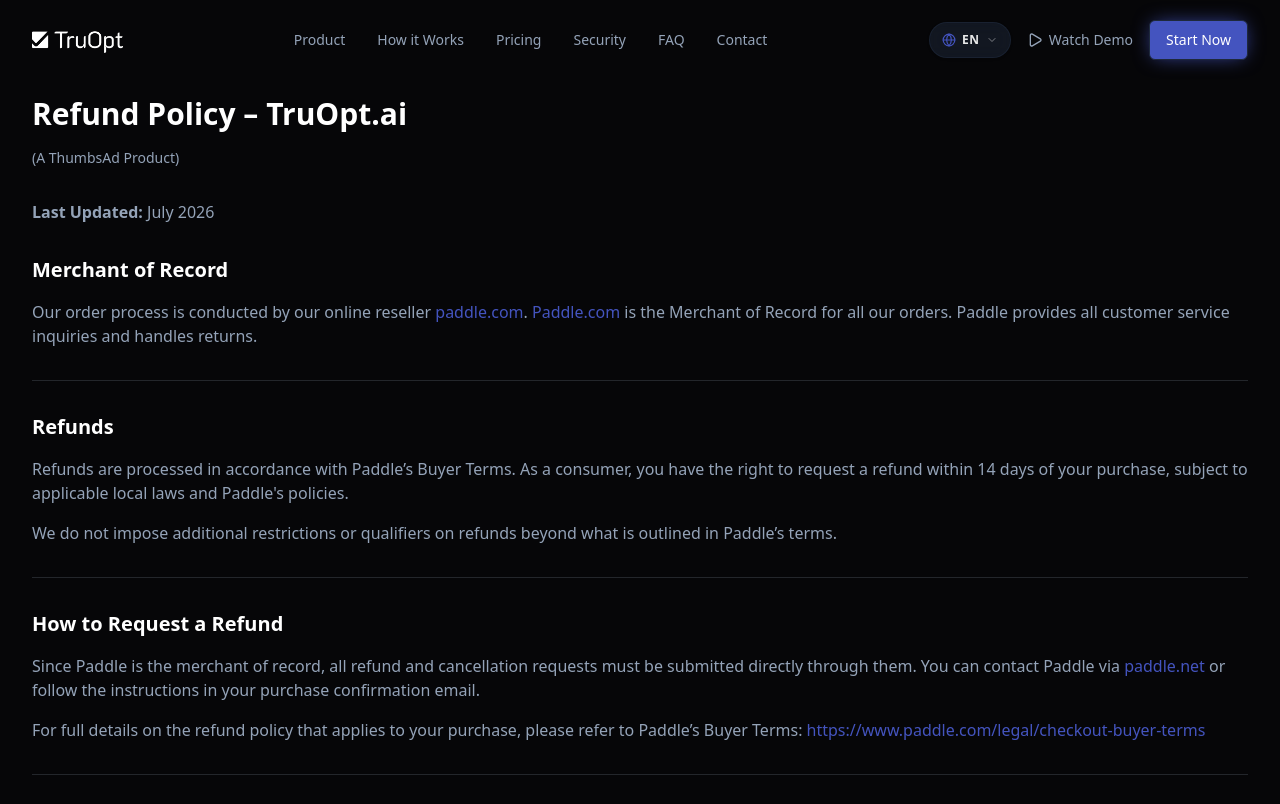
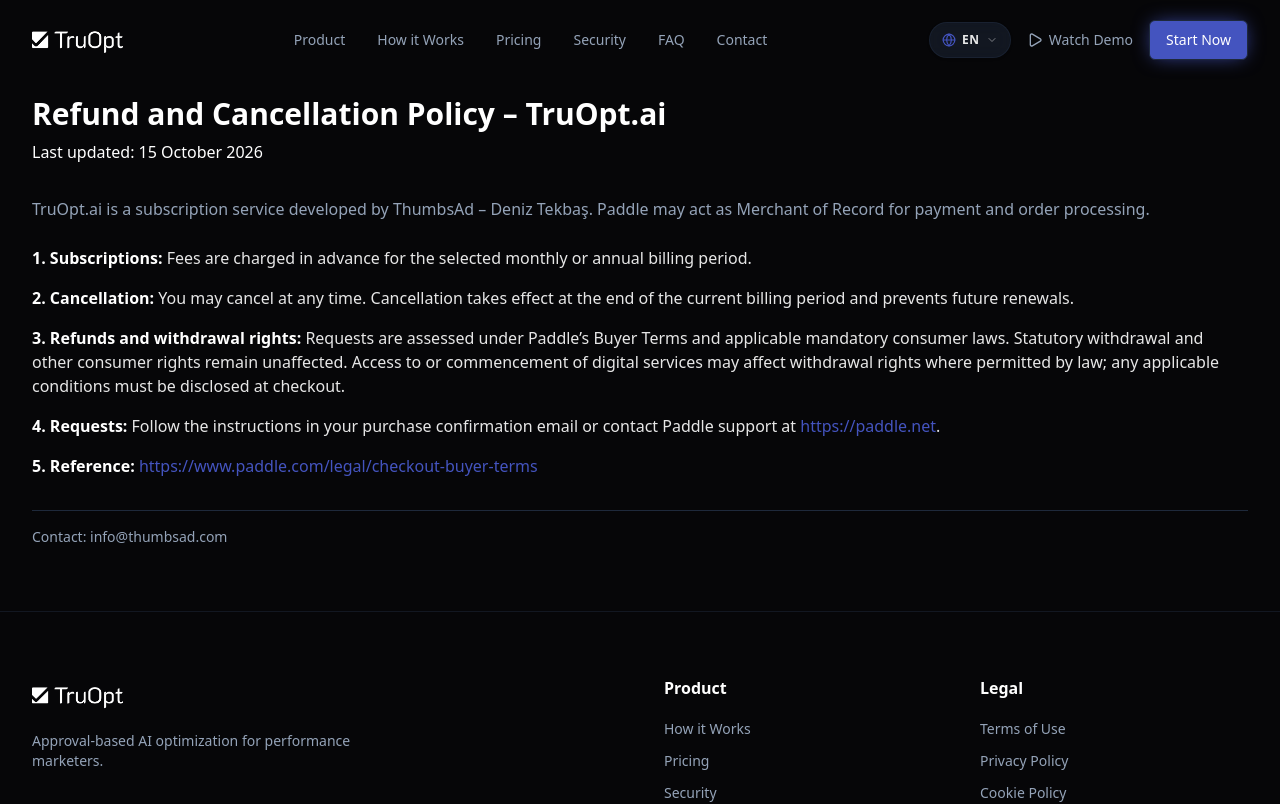
Before and after one commit to tekbasdeniz/truopt-v1-landing, a Next.js app: page /en/refund-policy in a window 1280 px wide. Shown: the top 804 px of the page. Built offline with nearby package versions, Linux system fonts and the light colour scheme.

Commit message:
docs(legal): update legal pages (refund policy, kvkk, privacy, cookies, terms) per revision document

```diff
--- a/components/legal/en/refund-policy-content.tsx
+++ b/components/legal/en/refund-policy-content.tsx
@@ -3,62 +3,36 @@
 export const RefundPolicyContentEN = () => {
     return (
         <div className="prose prose-invert max-w-none text-muted-foreground">
-            <h1 className="text-3xl font-bold text-foreground mb-4">Refund Policy – TruOpt.ai</h1>
-            <p className="text-sm mb-8">(A ThumbsAd Product)</p>
+            <h1 className="text-3xl font-bold text-foreground mb-2">Refund and Cancellation Policy – TruOpt.ai</h1>
+            <p className="mb-8 font-medium text-foreground">Last updated: 15 October 2026</p>
 
-            <p className="mb-6">
-                <strong>Last Updated:</strong> July 2026
+            <p className="mb-6 leading-relaxed">
+                TruOpt.ai is a subscription service developed by ThumbsAd – Deniz Tekbaş. Paddle may act as Merchant of Record for payment and order processing.
             </p>
 
-            <h2 className="text-xl font-semibold text-foreground mt-8 mb-4">Merchant of Record</h2>
-            <p className="mb-4">
-                Our order process is conducted by our online reseller{' '}
+            <div className="space-y-4 mb-8 text-foreground/90">
+                <p>
+                    <strong className="text-foreground">1. Subscriptions:</strong> Fees are charged in advance for the selected monthly or annual billing period.
+                </p>
+                <p>
+                    <strong className="text-foreground">2. Cancellation:</strong> You may cancel at any time. Cancellation takes effect at the end of the current billing period and prevents future renewals.
+                </p>
+                <p>
+                    <strong className="text-foreground">3. Refunds and withdrawal rights:</strong> Requests are assessed under Paddle’s Buyer Terms and applicable mandatory consumer laws. Statutory withdrawal and other consumer rights remain unaffected. Access to or commencement of digital services may affect withdrawal rights where permitted by law; any applicable conditions must be disclosed at checkout.
+                </p>
+                <p>
+                    <strong className="text-foreground">4. Requests:</strong> Follow the instructions in your purchase confirmation email or contact Paddle support at{' '}
                     <a
-                    href="https://www.paddle.com"
+                        href="https://paddle.net"
                         target="_blank"
                         rel="noopener noreferrer"
                         className="text-primary hover:underline"
                     >
-                    paddle.com
-                </a>.{' '}
-                <a
-                    href="https://www.paddle.com"
-                    target="_blank"
-                    rel="noopener noreferrer"
-                    className="text-primary hover:underline"
-                >
-                    Paddle.com
-                </a>{' '}
-                is the Merchant of Record for all our orders. Paddle provides all customer service inquiries and handles returns.
+                        https://paddle.net
+                    </a>.
                 </p>
-
-            <hr className="border-muted-foreground/20 my-8" />
-
-            <h2 className="text-xl font-semibold text-foreground mt-8 mb-4">Refunds</h2>
-            <p className="mb-4">
-                Refunds are processed in accordance with Paddle’s Buyer Terms. As a consumer, you have the right to request a refund within 14 days of your purchase, subject to applicable local laws and Paddle's policies.
-            </p>
-            <p className="mb-8">
-                We do not impose additional restrictions or qualifiers on refunds beyond what is outlined in Paddle’s terms.
-            </p>
-
-            <hr className="border-muted-foreground/20 my-8" />
-
-            <h2 className="text-xl font-semibold text-foreground mt-8 mb-4">How to Request a Refund</h2>
-            <p className="mb-4">
-                Since Paddle is the merchant of record, all refund and cancellation requests must be submitted directly through them. You can contact Paddle via{' '}
-                <a
-                    href="https://www.paddle.net"
-                    target="_blank"
-                    rel="noopener noreferrer"
-                    className="text-primary hover:underline"
-                >
-                    paddle.net
-                </a>{' '}
-                or follow the instructions in your purchase confirmation email.
-            </p>
-            <p className="mb-8">
-                For full details on the refund policy that applies to your purchase, please refer to Paddle’s Buyer Terms:{' '}
+                <p>
+                    <strong className="text-foreground">5. Reference:</strong>{' '}
                     <a
                         href="https://www.paddle.com/legal/checkout-buyer-terms"
                         target="_blank"
@@ -68,13 +42,11 @@
                         https://www.paddle.com/legal/checkout-buyer-terms
                     </a>
                 </p>
+            </div>
 
-            <hr className="border-muted-foreground/20 my-8" />
-
-            <h2 className="text-xl font-semibold text-foreground mt-8 mb-4">Cancellation</h2>
-            <p className="mb-4">
-                You may cancel your subscription at any time. Cancellation will take effect at the end of the current billing period.
-            </p>
+            <div className="pt-4 border-t border-border">
+                <p className="text-sm">Contact: info@thumbsad.com</p>
+            </div>
         </div>
     )
 }
--- a/components/legal/en/terms-of-use-content.tsx
+++ b/components/legal/en/terms-of-use-content.tsx
@@ -48,6 +48,11 @@
                 <li>You remain solely responsible for advertising spend, campaigns and compliance with ad platform policies</li>
                 <li>TruOpt.ai is not liable for lost profits, business interruption, ad platform penalties, account suspensions or campaign outcomes</li>
             </ul>
+
+            <h3 className="text-lg font-semibold text-foreground mt-6 mb-3">AI Recommendations and Action Permissions</h3>
+            <p className="mb-6">
+                TruOpt.ai generates recommendations from advertising performance data. Depending on the available product features, actions may be approved individually by users or executed under automation rules previously enabled by them. Such actions may change campaigns, bids or budgets in connected advertising accounts. No specific advertising outcome or return on investment is guaranteed. Rights and liabilities under mandatory applicable law remain unaffected.
+            </p>
 
             <h2 className="text-xl font-semibold text-foreground mt-8 mb-4">4. Acceptable Use</h2>
             <p className="mb-4">You agree not to:</p>
--- a/components/legal/tr/refund-policy-content.tsx
+++ b/components/legal/tr/refund-policy-content.tsx
@@ -3,35 +3,41 @@
 export const RefundPolicyContentTR = () => {
     return (
         <div className="prose prose-invert max-w-none text-muted-foreground">
-            <h1 className="text-3xl font-bold text-foreground mb-2">İade Politikası – TruOpt.ai</h1>
-            <p className="text-sm font-semibold text-primary mb-2">(Bir ThumbsAd Ürünü)</p>
-            <p className="mb-8 font-medium text-foreground">Son Güncelleme: Temmuz 2026</p>
+            <h1 className="text-3xl font-bold text-foreground mb-2">İade ve İptal Politikası – TruOpt.ai</h1>
+            <p className="mb-8 font-medium text-foreground">Son güncelleme: 15 Ekim 2026</p>
 
-            <h2 className="text-xl font-semibold text-foreground mt-8 mb-4">Kayıtlı Satıcı</h2>
-            <p className="mb-6">
-                Sipariş sürecimiz, çevrimiçi bayimiz olan paddle.com tarafından yürütülmektedir. Paddle.com, tüm siparişlerimiz için Kayıtlı Satıcıdır. Müşteri hizmetleri ile ilgili tüm talepler ve iadeler Paddle tarafından karşılanmaktadır.
+            <p className="mb-6 leading-relaxed">
+                TruOpt.ai, ThumbsAd – Deniz Tekbaş tarafından geliştirilen bir abonelik hizmetidir. Ödeme ve sipariş süreçlerinde Paddle, kayıtlı satıcı (Merchant of Record) olarak görev yapabilir.
             </p>
 
-            <h2 className="text-xl font-semibold text-foreground mt-8 mb-4">Para İadeleri</h2>
-            <p className="mb-4">
-                Para iadeleri, Paddle’ın Alıcı Şartları uyarınca gerçekleştirilir. Bir tüketici olarak, geçerli yerel yasalar ve Paddle’ın politikalarına tabi olmak kaydıyla, satın alma işleminizden itibaren 14 gün içinde para iadesi talep etme hakkına sahipsiniz.
-            </p>
-            <p className="mb-6">
-                Paddle’ın şartlarında belirtilenlerin ötesinde, para iadelerine ilişkin ek kısıtlamalar veya şartlar getirmiyoruz.
-            </p>
+            <div className="space-y-4 mb-8 text-foreground/90">
+                <p>
+                    <strong className="text-foreground">1. Abonelik:</strong> Ücretler seçilen aylık veya yıllık döneme göre peşin tahsil edilir.
+                </p>
+                <p>
+                    <strong className="text-foreground">2. İptal:</strong> Aboneliğinizi dilediğiniz zaman iptal edebilirsiniz. İptal, mevcut faturalandırma döneminin sonunda geçerli olur ve gelecek yenilemeler durdurulur.
+                </p>
+                <p>
+                    <strong className="text-foreground">3. İadeler ve cayma hakları:</strong> İade talepleri Paddle Satın Alıcı Koşulları ve uygulanabilir zorunlu tüketici mevzuatı çerçevesinde değerlendirilir. Kanuni cayma ve diğer tüketici hakları saklıdır. Dijital hizmete erişim veya hizmetin başlaması, ilgili hukuk kapsamında cayma hakkını etkileyebilir; bu durum ödeme sırasında açıkça belirtilmelidir.
+                </p>
+                <p>
+                    <strong className="text-foreground">4. Talep yöntemi:</strong> İade veya abonelik talepleri için satın alma onay e-postanızdaki yönergeleri izleyin ya da{' '}
+                    <a href="https://paddle.net" target="_blank" rel="noopener noreferrer" className="text-primary hover:underline">
+                        https://paddle.net
+                    </a>{' '}
+                    üzerinden Paddle destek ekibine başvurun.
+                </p>
+                <p>
+                    <strong className="text-foreground">5. Referans:</strong>{' '}
+                    <a href="https://www.paddle.com/legal/checkout-buyer-terms" target="_blank" rel="noopener noreferrer" className="text-primary hover:underline">
+                        https://www.paddle.com/legal/checkout-buyer-terms
+                    </a>
+                </p>
+            </div>
 
-            <h2 className="text-xl font-semibold text-foreground mt-8 mb-4">Geri Ödeme Talebinde Bulunma</h2>
-            <p className="mb-4">
-                Paddle, kayıtlı satıcı olduğu için tüm geri ödeme ve iptal taleplerinin doğrudan Paddle aracılığıyla iletilmesi gerekmektedir. Paddle ile <a href="https://paddle.net" target="_blank" rel="noopener noreferrer" className="text-primary hover:underline">paddle.net</a> üzerinden iletişime geçebilir veya satın alma onay e-postanızdaki talimatları takip edebilirsiniz.
-            </p>
-            <p className="mb-6">
-                Satın alma işleminiz için geçerli olan geri ödeme politikasının tüm ayrıntıları için lütfen Paddle’ın Alıcı Şartları’na bakınız: <a href="https://www.paddle.com/legal/checkout-buyer-terms" target="_blank" rel="noopener noreferrer" className="text-primary hover:underline">https://www.paddle.com/legal/checkout-buyer-terms</a>
-            </p>
-
-            <h2 className="text-xl font-semibold text-foreground mt-8 mb-4">İptal</h2>
-            <p className="mb-6">
-                Aboneliğinizi istediğiniz zaman iptal edebilirsiniz. İptal, mevcut fatura döneminin sonunda yürürlüğe girecektir.
-            </p>
+            <div className="pt-4 border-t border-border">
+                <p className="text-sm">İletişim: info@thumbsad.com</p>
+            </div>
         </div>
     )
 }
--- a/components/legal/tr/terms-of-use-content.tsx
+++ b/components/legal/tr/terms-of-use-content.tsx
@@ -48,6 +48,11 @@
                 <li>Reklam harcamaları, kampanyalar ve reklam platformu politikalarına uyum konusunda tüm sorumluluk size aittir</li>
                 <li>TruOpt.ai, kar kaybı, iş kesintisi, reklam platformu cezaları, hesap askıya alınmaları veya kampanya sonuçlarından sorumlu değildir</li>
             </ul>
+
+            <h3 className="text-lg font-semibold text-foreground mt-6 mb-3">Yapay Zekâ Önerileri ve İşlem Yetkileri</h3>
+            <p className="mb-6">
+                TruOpt.ai reklam performans verilerinden öneriler oluşturur. İşlemler, ürünün sunduğu özelliklere göre kullanıcı tarafından tek tek onaylanabilir veya kullanıcı tarafından önceden etkinleştirilmiş otomasyon kuralları kapsamında yürütülebilir. Bu işlemler bağlı reklam hesaplarında kampanya, teklif veya bütçe değişikliklerine neden olabilir. Belirli bir reklam performansı veya yatırım getirisi garanti edilmez. Yürürlükteki emredici hukuk hükümlerinden doğan hak ve sorumluluklar saklıdır.
+            </p>
 
             <h2 className="text-xl font-semibold text-foreground mt-8 mb-4">4. Kabul Edilebilir Kullanım</h2>
             <p className="mb-4">Aşağıdakileri yapmayacağınızı kabul edersiniz:</p>
--- a/messages/en.json
+++ b/messages/en.json
@@ -234,7 +234,7 @@
       "taxTitle": "Global Tax Handling",
       "taxDesc": "VAT and tax handled automatically via Paddle",
       "refundTitle": "Refund Policy",
-      "refundDesc": "No refunds for active billing periods",
+      "refundDesc": "Refund requests are assessed under Paddle’s Buyer Terms, applicable mandatory consumer laws, and the TruOpt.ai Refund Policy. Unless otherwise stated, cancellation takes effect at the end of the current billing period and stops subsequent renewals. Details: /refund-policy.",
       "legalNote": "TruOpt.ai is a ThumbsAd product. All subscriptions are sold and invoiced by ThumbsAd via Paddle."
     }
   },
--- a/messages/tr.json
+++ b/messages/tr.json
@@ -234,7 +234,7 @@
       "taxTitle": "Küresel Vergi Yönetimi",
       "taxDesc": "KDV ve vergiler Paddle aracılığıyla otomatik yönetilir",
       "refundTitle": "İade Politikası",
-      "refundDesc": "Aktif faturalandırma dönemleri için iade yapılmaz",
+      "refundDesc": "İade talepleri Paddle Satın Alıcı Koşulları, yürürlükteki zorunlu tüketici mevzuatı ve TruOpt.ai İade Politikası uyarınca değerlendirilir. Aboneliğin iptali, aksi belirtilmedikçe mevcut faturalandırma dönemi sonunda geçerli olur; sonraki yenileme durdurulur. Ayrıntılar: /tr/refund-policy",
       "legalNote": "TruOpt.ai bir ThumbsAd ürünüdür. Tüm abonelikler ThumbsAd tarafından Paddle aracılığıyla satılır ve faturalandırılır."
     }
   },
```
Also changed, not shown: components/legal/en/cookie-policy-content.tsx (+8 -0 lines), components/legal/en/kvkk-content.tsx (+5 -9 lines), components/legal/en/privacy-policy-content.tsx (+8 -0 lines), components/legal/tr/cookie-policy-content.tsx (+8 -0 lines), components/legal/tr/kvkk-content.tsx (+5 -9 lines), components/legal/tr/privacy-policy-content.tsx (+8 -0 lines). Lines whose indentation alone changed are shown as unchanged.
